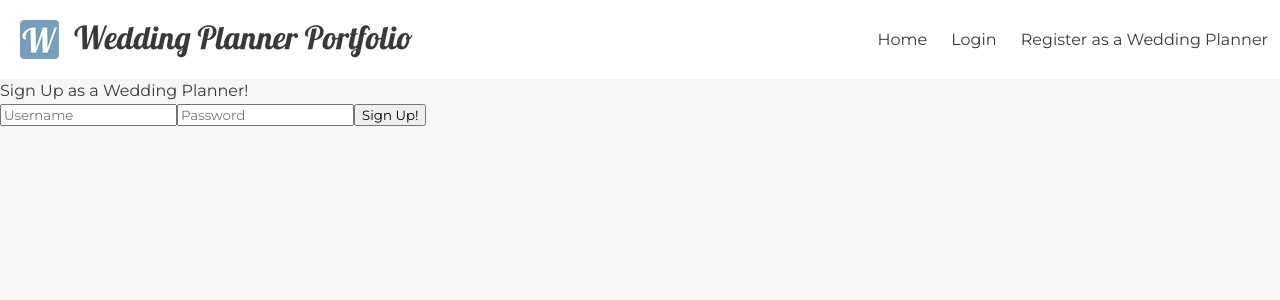
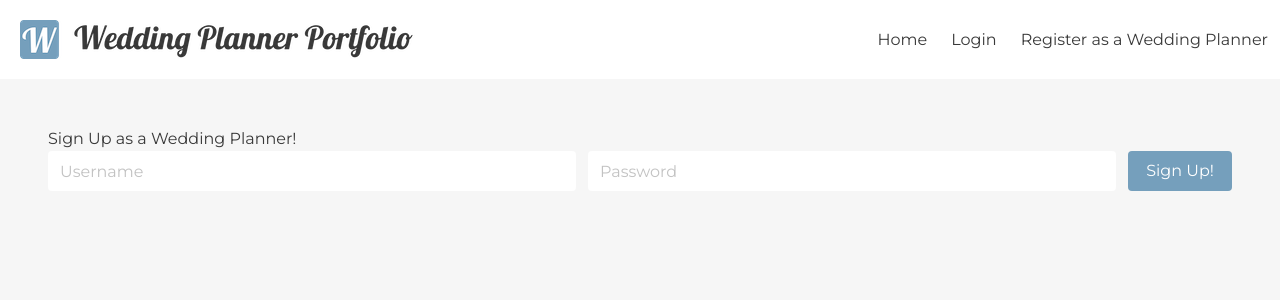
Before and after one commit to build-week-wedding-planner/FrontEnd, a React (Create React App) app in the folder wedding-app/: page /registar-form in a window 1280 px wide. Shown: the top 300 px of the page. Built offline with nearby package versions, Linux system fonts and the light colour scheme.

Commit message:
changed register form to bulma css

```diff
--- a/wedding-app/src/components/RegistarForm.js
+++ b/wedding-app/src/components/RegistarForm.js
@@ -39,9 +39,13 @@ class RegistarForm extends React.Component {
 
     render() {
         return (
-            <div className="registarForm">
+            <section class="section">
                 <h2>Sign Up as a Wedding Planner!</h2>
                 <form onSubmit={this.addPlanner}>
+                    <div class="field is-horizontal">
+                        <div class="field-body">
+                            <div class="field">
+                                <div class="control">
                                     {/* <input
                                         type="text"
                                         name="firstName"
@@ -71,22 +75,32 @@ class RegistarForm extends React.Component {
                                         onChange={this.handleChange}
                                     /> */}
                                     <input
+                                        class="input"
                                         type="text"
                                         name="username"
                                         placeholder="Username"
                                         value={this.state.credentials.username}
                                         onChange={this.handleChange}
                                     />
+                                </div>
+                            </div>
+                            <div class="field">
+                                <div class="control">
                                     <input
+                                        class="input"
                                         type="password"
                                         name="password"
                                         placeholder="Password"
                                         value={this.state.credentials.password}
                                         onChange={this.handleChange}
                                     />
-                    <button>Sign Up!</button>
+                                </div>
+                            </div>
+                            <button class="button is-primary">Sign Up!</button>
+                        </div>
+                    </div>
                 </form>
-            </div>
+            </section>
 
         );
     }
```
Lines whose indentation alone changed are shown as unchanged.
